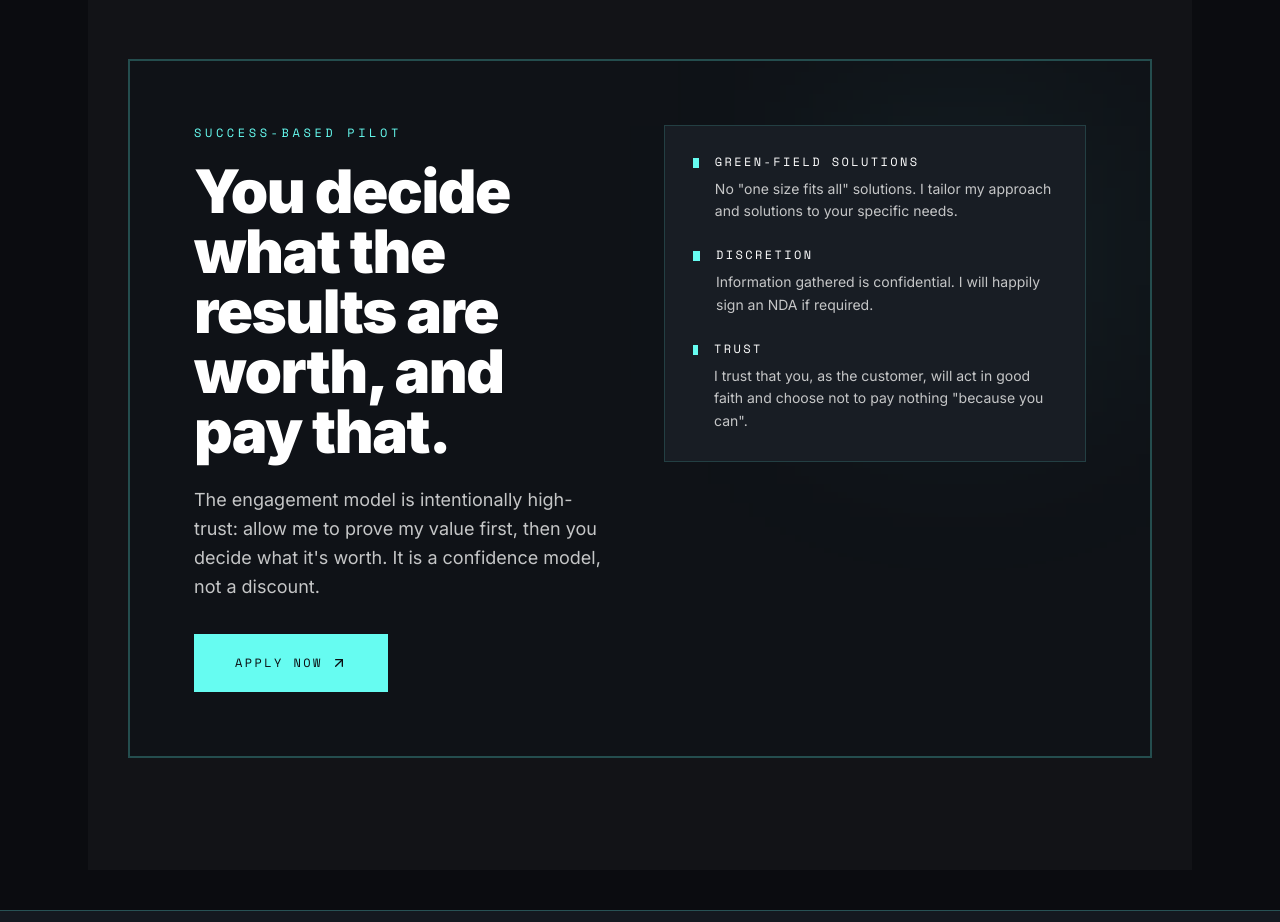
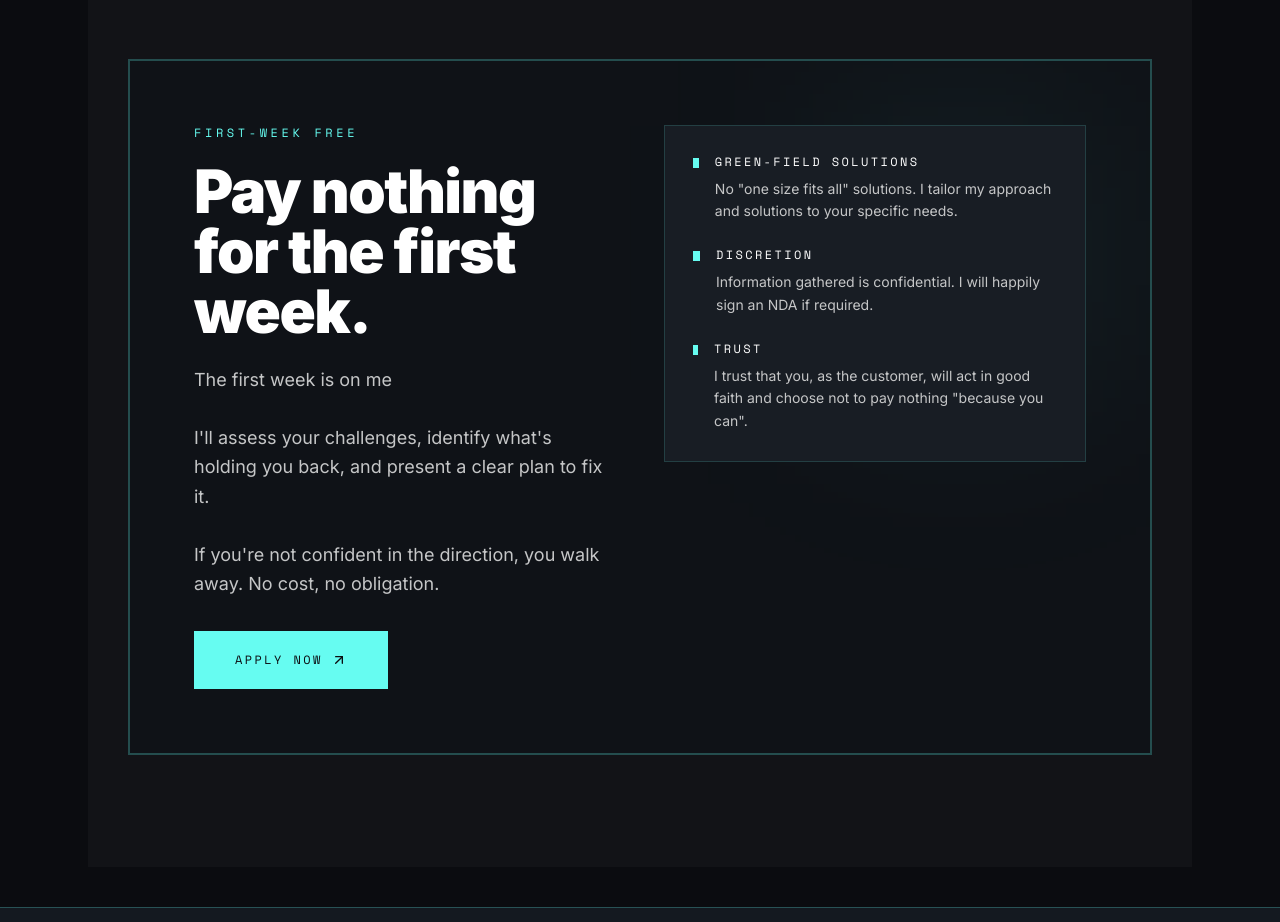
Before and after one commit to daniel-tucker82/DanielTucker-org, a Next.js app: page / in a window 1280 px wide. Shown: the part 1580-2502 px from the top of the page. Built offline with nearby package versions, Linux system fonts and the light colour scheme; no server answers.

Commit message:
FIX: Carousel, and UPDATE: offer

```diff
--- a/app/page.tsx
+++ b/app/page.tsx
@@ -75,14 +75,17 @@ export default async function Home() {
             <div className="absolute right-0 top-0 h-64 w-64 bg-[#66FCF1]/8 blur-[110px]" />
             <div className="relative z-10">
               <p className="font-mono text-xs uppercase tracking-[0.3em] text-[#66FCF1]">
-                Success-Based Pilot
+                First-week free
               </p>
               <h2 className="mt-5 text-5xl font-black tracking-tight text-white sm:text-6xl">
-                You decide what the results are worth, and pay that.
+                Pay nothing for the first week.
               </h2>
               <p className="mt-6 text-lg leading-relaxed text-[#C5C6C7]">
-                The engagement model is intentionally high-trust: allow me to prove my value first, then
-                you decide what it's worth. It is a confidence model, not a discount.
+                The first week is on me
+                <br></br><br></br>
+                I'll assess your challenges, identify what's holding you back, and present a clear plan to fix it.
+                <br></br><br></br>
+                If you're not confident in the direction, you walk away. No cost, no obligation.
               </p>
               <button
                 type="button"
--- a/app/prerequisites/page.tsx
+++ b/app/prerequisites/page.tsx
@@ -118,7 +118,7 @@ export default function PrerequisitesPage() {
               <p className="mt-6 text-[#C5C6C7] text-lg md:text-xl leading-relaxed">
                 4 weeks is a tight window to move from chaos to clarity. To ensure we
                 bypass standard administrative lag and focus entirely on delivery, the
-                following five pillars are non-negotiable.
+                following must be agreed.
               </p>
             </div>
 
--- a/components/recommendations-carousel.tsx
+++ b/components/recommendations-carousel.tsx
@@ -117,11 +117,11 @@ export function RecommendationsCarousel() {
     if (autoAdvancePaused) {
       return;
     }
-    const timer = setInterval(() => {
+    const timer = setTimeout(() => {
       setIndex((prev) => (prev >= max ? 0 : prev + 1));
     }, SLIDE_ADVANCE_MS);
-    return () => clearInterval(timer);
-  }, [max, SLIDE_ADVANCE_MS, autoAdvancePaused]);
+    return () => clearTimeout(timer);
+  }, [index, max, autoAdvancePaused]);
 
   const active = useMemo(() => recommendations[index], [index]);
 
```
